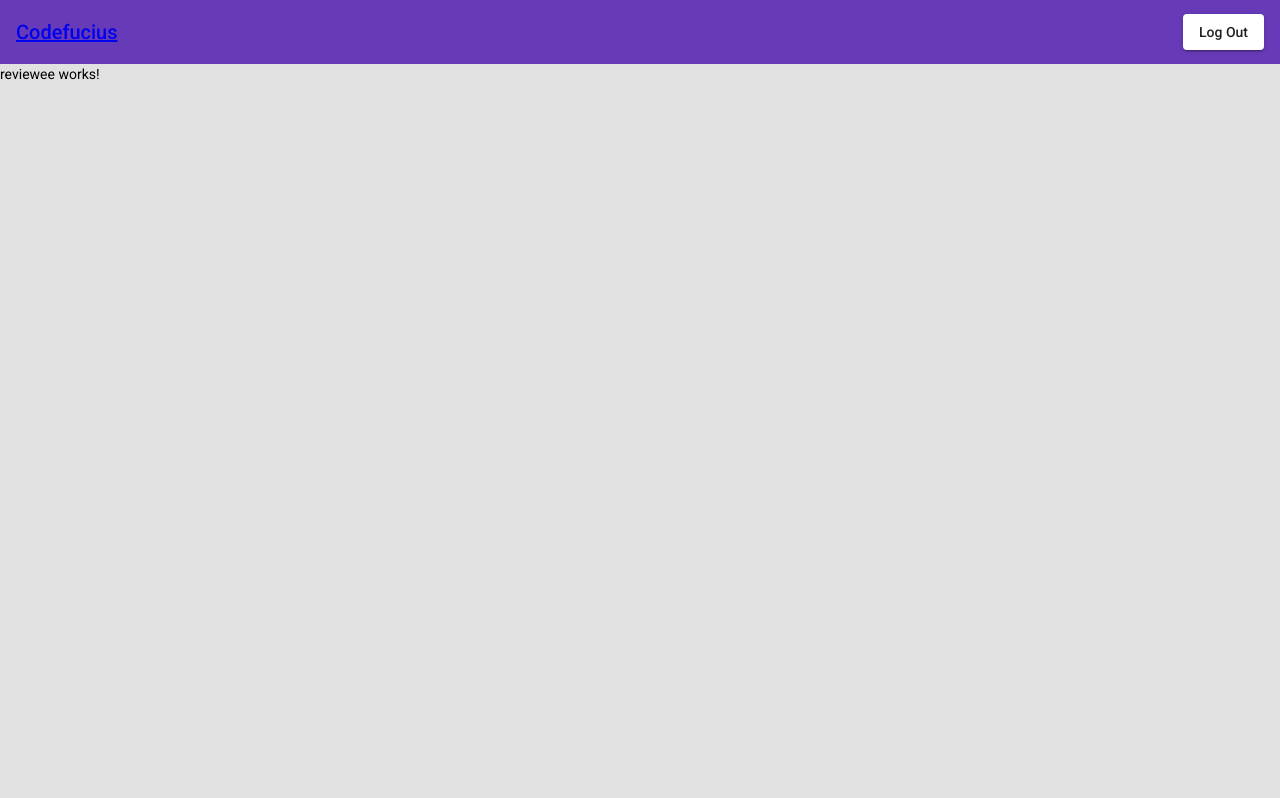
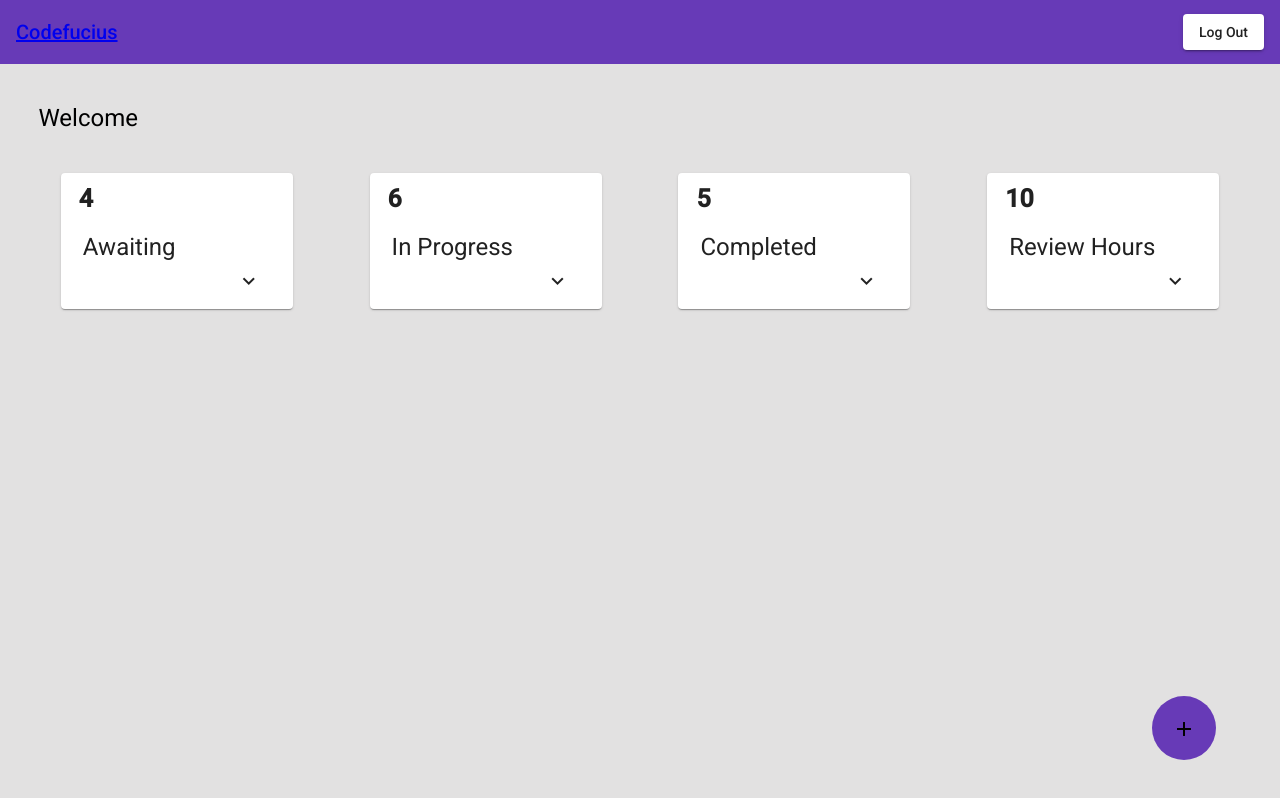
Before and after one commit to Capstone-Codefucius/codefucius-ui, an Angular app: page /reviewee in a window 1280 px wide. Built offline with nearby package versions, Linux system fonts and the light colour scheme.

Commit message:
Formatted the Landing Page

```diff
--- a/angular.json
+++ b/angular.json
@@ -123,5 +123,8 @@
       }
     }
   },
-  "defaultProject": "codefucius-ui"
+  "defaultProject": "codefucius-ui",
+  "cli": {
+    "analytics": "515173a5-e98a-4943-b33d-9b0b7c0879d7"
+  }
 }
--- a/src/app/reviewee/reviewee.component.css
+++ b/src/app/reviewee/reviewee.component.css
@@ -0,0 +1,48 @@
+.reviewee-card, .reviewee-card2, .reviewee-card3, .reviewee-card4 {
+    max-width: 200px;
+    max-height: 200 px;
+    display: flex;
+    flex-direction: column;
+    flex: 1;
+    margin: 3%;
+    margin-top: 0px;
+    }
+
+.reviewee-card:hover, .reviewee-card2:hover, .reviewee-card3:hover, .reviewee-card4:hover {
+    box-shadow: 0 5px 15px rgba(0,0,0,0.3);
+    }
+.amount{
+    margin-left: -15%;
+    }
+
+    #cardBox{
+        display: flex;
+        flex-direction: row;
+        justify-content: center;
+        width: 100%;
+    }
+
+    h1{
+        margin:3%;
+    }
+
+    p{
+        font-size: 25px;
+    }
+
+    mat-card i{
+        margin-left: 80%;
+    }
+
+    button{
+        background: #673ab7;
+        width:5%;
+        height:8%;
+        position:fixed;
+        bottom: 5%;
+        right: 5%;
+    }
+
+    mat-card-content{
+        margin-left: 0%;
+    }
--- a/src/app/reviewee/reviewee.component.html
+++ b/src/app/reviewee/reviewee.component.html
@@ -1,3 +1,57 @@
-<p>
-  reviewee works!
-</p>
+<html>
+    <h1 id="title">Welcome</h1>
+    <div id="cardBox">
+        <mat-card class="reviewee-card">
+            <mat-card-header>
+            <mat-card-content class="amount">
+                <p><b>4</b></p>
+            </mat-card-content>
+            </mat-card-header>
+            <h1>Awaiting</h1>
+            <i class="material-icons">
+                keyboard_arrow_down
+            </i>
+        </mat-card>
+
+        <mat-card class="reviewee-card2">
+            <mat-card-header>
+            <mat-card-content class="amount">
+                <p><b>6</b></p>
+            </mat-card-content>
+            </mat-card-header>
+            <h1>In Progress</h1>
+            <i class="material-icons">
+                keyboard_arrow_down
+            </i>
+        </mat-card>
+
+        <mat-card class="reviewee-card3">
+            <mat-card-header>
+            <mat-card-content class="amount">
+                <p><b>5</b></p>
+            </mat-card-content>
+            </mat-card-header>
+            <h1>Completed</h1>
+            <i class="material-icons">
+                keyboard_arrow_down
+            </i>
+        </mat-card>
+
+        <mat-card class="reviewee-card4">
+            <mat-card-header>
+            <mat-card-content class="amount">
+                <p><b>10</b></p>
+            </mat-card-content>
+            </mat-card-header>
+            <h1>Review Hours</h1>
+            <i class="material-icons">
+                keyboard_arrow_down
+            </i>
+        </mat-card>
+    </div>
+    <button mat-icon-button>
+      <i class="material-icons">
+          add
+      </i>
+  </button>
+  </html>
```
